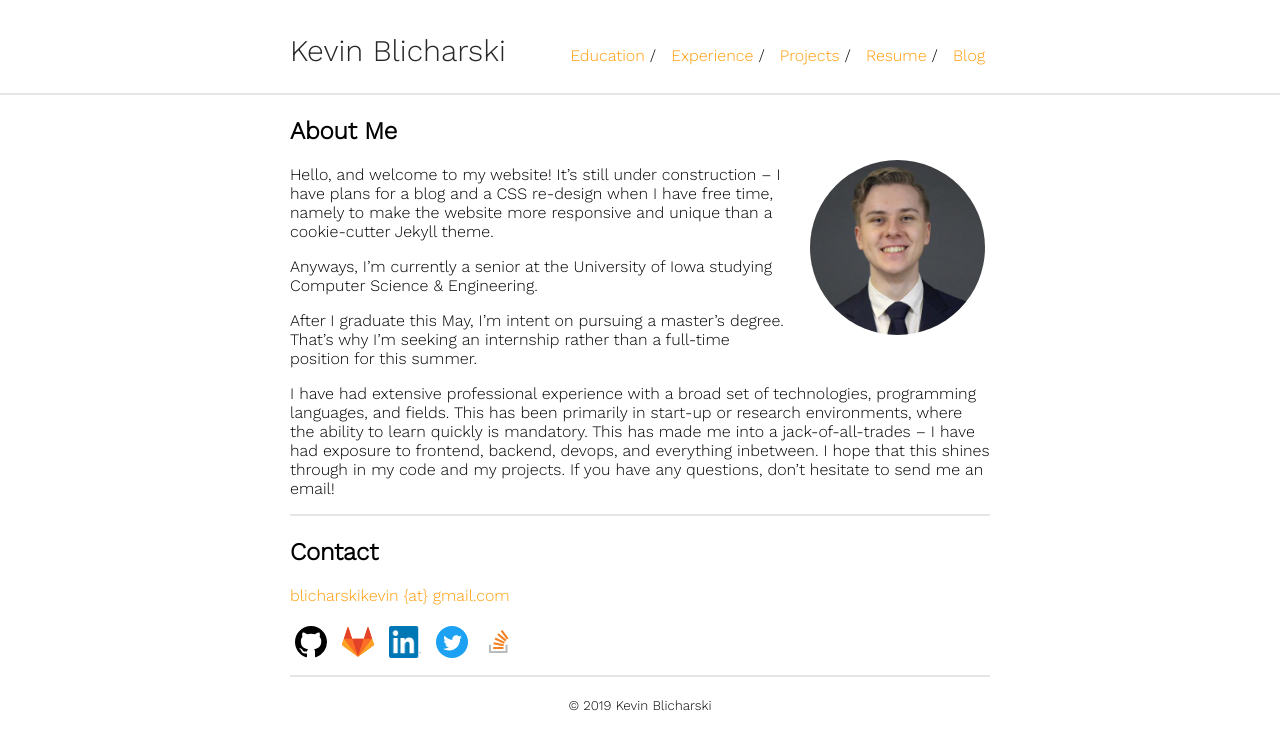
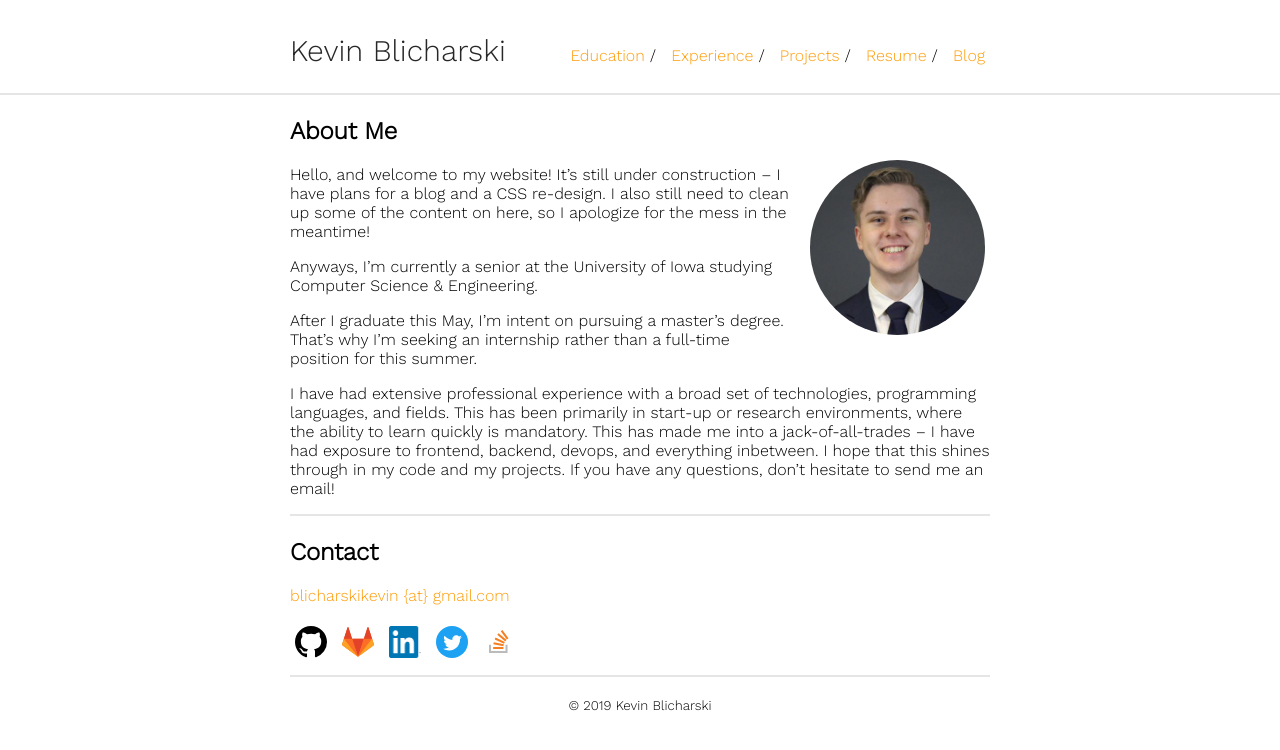
Before and after one commit to kblicharski/kblicharski.github.io, a Jekyll site: the page built from index.md, in a window 1280 px wide. Shown: the top 750 px of the page. Built offline with Jekyll 4.4.1, drawn with Linux system fonts in a browser that asks for light colours.

Commit message:
update about and add resume

```diff
--- a/_includes/about.md
+++ b/_includes/about.md
@@ -1,7 +1,7 @@
 ## About Me
 <img class="profile-picture" src="{{ site.avatar_url }}">
 
-Hello, and welcome to my website! It's still under construction -- I have plans for a blog and a CSS re-design when I have free time, namely to make the website more responsive and unique than a cookie-cutter Jekyll theme.
+Hello, and welcome to my website! It's still under construction -- I have plans for a blog and a CSS re-design. I also still need to clean up some of the content on here, so I apologize for the mess in the meantime!
 
 Anyways, I'm currently a senior at the University of Iowa studying Computer Science & Engineering.
 
```
Also changed, not shown: 1 other file.
